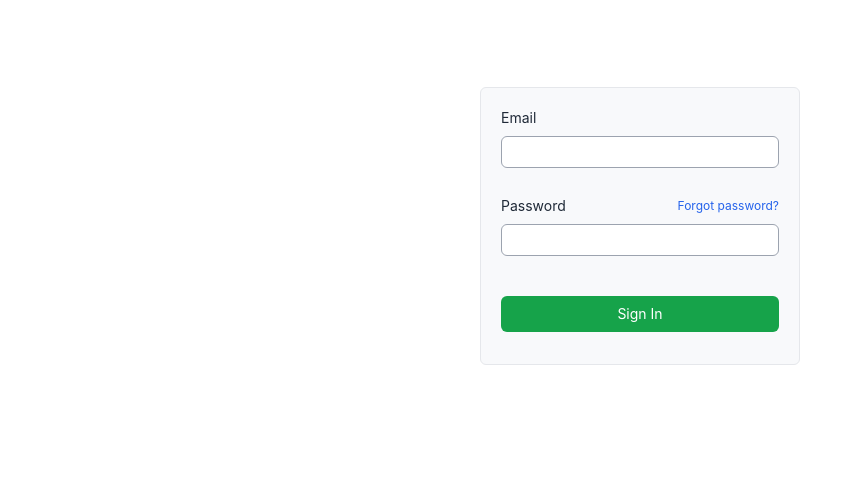
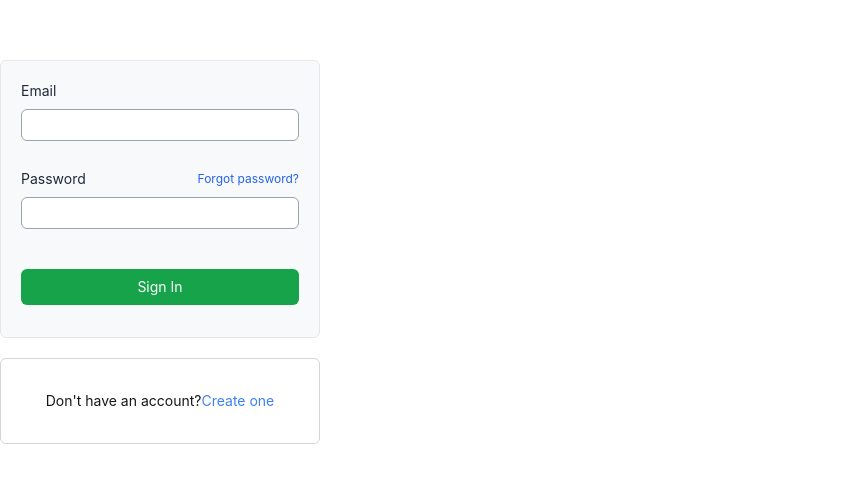
Before and after one commit to AndreiValentinStan/office-bday, a Next.js app: page /login in a window 1280 px wide. Shown: the part 174-656 px from the top of the page, without its empty margins (0-863 px from the left). Built offline with nearby package versions, Linux system fonts and the light colour scheme.

Commit message:
Finish login page
Add register link
Add error print on incomplete input
Modify redundant style

```diff
--- a/components/authentication/LoginForm.jsx
+++ b/components/authentication/LoginForm.jsx
@@ -1,17 +1,50 @@
+"use client";
+
 import Link from "next/link";
 import InputElement from "../ui/InputElement";
 import SignInButton from "../ui/SingInButton";
+import ErrorToast from "../ui/ErrorToast";
+import { useState } from "react";
 
 export default function LoginForm() {
+  const [signInError, setSignInError] = useState("");
   return (
-    <>
-      <form className="absolute top-1/2 left-1/2 bg-slate-200/25 rounded-md border-gray-200 border flex flex-col p-5 -translate-x-1/2 -translate-y-1/2 gap-y-7 items-center text-sm w-5/6 max-w-80 min-w-72">
-        <InputElement label='Email' inputType='email' required={true}/>
-        <InputElement label='Password' inputType='password' required={true}>
-            <Link href='/forgot-password' className="absolute top-[2px] right-0 text-blue-600 text-xs">Forgot password?</Link>
+    <div className="flex flex-col h-dvh items-center justify-center gap-y-5 w-5/6 max-w-80 min-w-72">
+      <ErrorToast
+        text={signInError}
+        style={`bg-red-200 w-full flex items-center justify-center p-4 text-red-900 rounded-md ${
+          signInError ? "visible" : "invisible"
+        }`}
+      />
+      <form
+        className="bg-slate-200/25 rounded-md border-gray-200 border flex flex-col p-5 gap-y-7 items-center text-sm w-full"
+        onChange={() => {
+          if (signInError) return setSignInError("");
+        }}
+      >
+        <InputElement label="Email" inputType="email" required={true} />
+        <InputElement label="Password" inputType="password" required={true}>
+          <Link
+            href="/forgot-password"
+            className="absolute top-[2px] right-0 text-blue-600 text-xs"
+          >
+            Forgot password?
+          </Link>
         </InputElement>
-        <SignInButton style={"w-full bg-green-600 hover:bg-green-600/90 m-3 p-2 rounded-md text-white"} text='Sign In'/>
+        <SignInButton
+          style={
+            "w-full bg-green-600 hover:bg-green-600/90 m-3 p-2 rounded-md text-white"
+          }
+          text="Sign In"
+          setError={setSignInError}
+        />
       </form>
-    </>
+      <span className="p-8 w-full text-sm rounded-md border border-gray-300 flex justify-center">
+        Don't have an account?
+        <Link href="/register" className="text-blue-500">
+          Create one
+        </Link>
+      </span>
+    </div>
   );
 }
```
